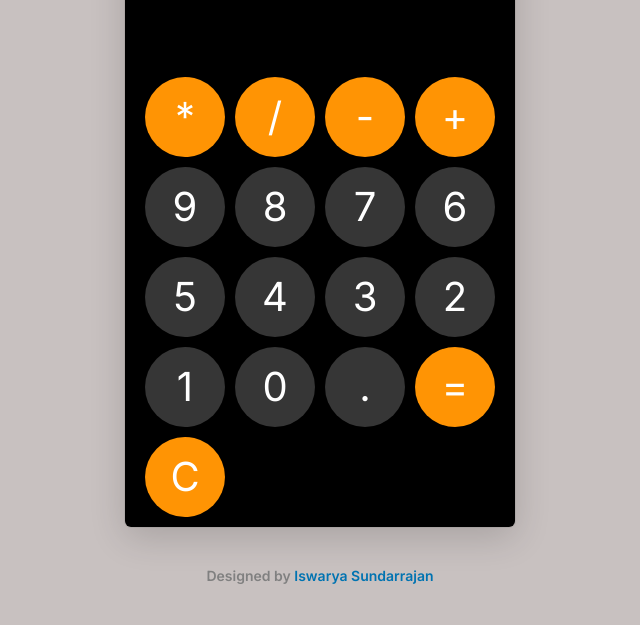
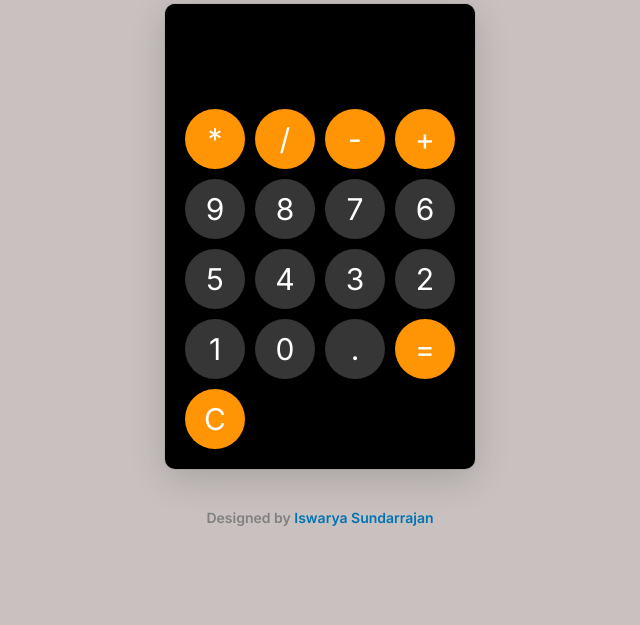
Before and after one commit to Iswarya-S26/Codsoft-calculator, a plain HTML site: page index.html in a window 1280 px wide. Shown: the part 175-800 px from the top of the page, without its empty margins (320-960 px from the left). Drawn offline with Linux system fonts and the light colour scheme.

Commit message:
made smaller

```diff
--- a/index.html
+++ b/index.html
@@ -32,7 +32,7 @@
         <button onclick="clearAll()">C</button>
       </div>
     </div>
-    <footer>Designed by <a href="https://www.linkedin.com/in/iswarya26/">Iswarya Sundarrajan</a></footer>
+    <footer>Designed by <a href="https://www.linkedin.com/in/iswarya26/" target="_blank">Iswarya Sundarrajan</a></footer>
 
     <script src="script.js"></script>
   </body>
--- a/style.css
+++ b/style.css
@@ -22,13 +22,15 @@ body > h2 {
 }
 
 .container {
-  width: 390px;
+  width: 310px;
+  padding-bottom: 10px;
   box-shadow: rgba(0, 0, 0, 0.16) 0px 10px 36px 0px, rgba(0, 0, 0, 0.06) 0px 0px 0px 1px;
-  border-radius: 6px;
+  border-radius: 10px;
   overflow: hidden;
+  background-color: #000;
 }
 .display {
-  height: 120px;
+  height: 95px;
 }
 .display input {
   height: 100%;
@@ -45,16 +47,15 @@ body > h2 {
 }
 
 .actions {
-  background-color: #000;
   display: grid;
   grid-template-columns: repeat(4, 1fr);
   gap: 10px;
   padding: 10px 20px;
 }
 .actions button {
-  font-size: 40px;
-  height: 80px;
-  width: 80px;
+  font-size: 30px;
+  height: 60px;
+  width: 60px;
   border-radius: 50%;
   cursor: pointer;
   color: #fff;
```
